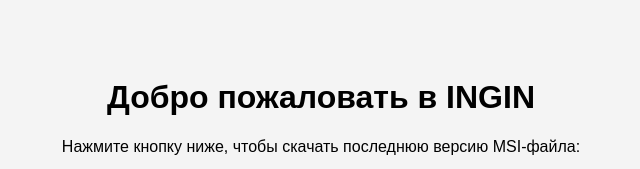
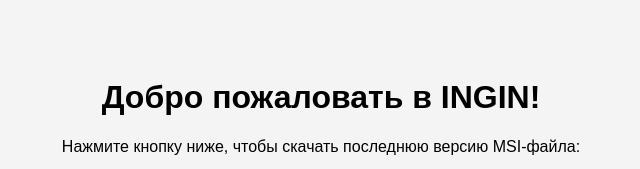
Before and after one commit to abcifra/ingin-distribution, a plain HTML site: page index.html in a window 1280 px wide. Shown: the top 169 px of the page, without its empty margins (319-959 px from the left). Drawn offline with Linux system fonts and the light colour scheme.

Commit message:
Update index.html

```diff
--- a/index.html
+++ b/index.html
@@ -26,7 +26,7 @@
   </style>
 </head>
 <body>
-  <h1>Добро пожаловать в INGIN</h1>
+  <h1>Добро пожаловать в INGIN!</h1>
   <p>Нажмите кнопку ниже, чтобы скачать последнюю версию MSI-файла:</p>
   <a class="download-button" href="https://abcifra.github.io/ingin-distribution/placeholder.msi">Скачать MSI</a>
     Скачать MSI
```
